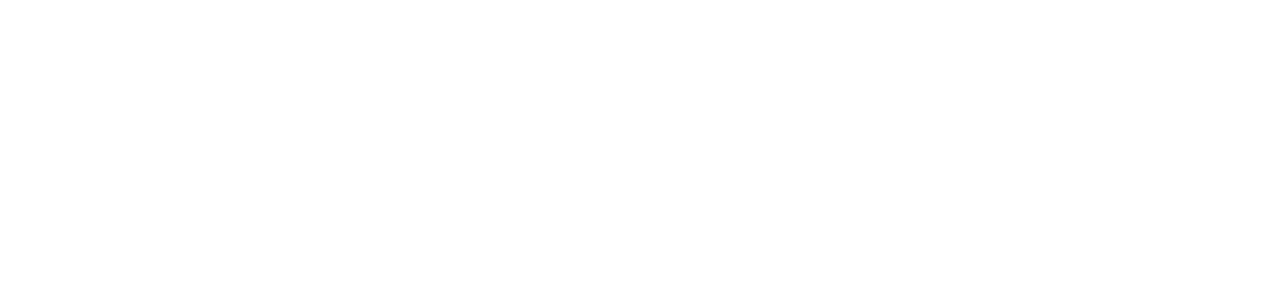
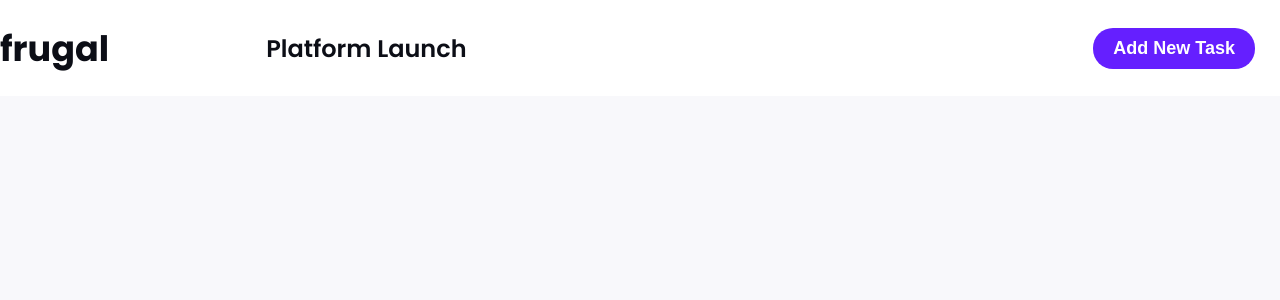
Before and after one commit to TheChrisader/jumble, a React (Create React App) app in the folder client/: page / in a window 1280 px wide. Shown: the top 300 px of the page. Built offline with nearby package versions, Linux system fonts and the light colour scheme.

Commit message:
setup app page

```diff
--- a/client/src/App.tsx
+++ b/client/src/App.tsx
@@ -1,7 +1,25 @@
-import React from "react";
+import { useState } from "react";
+import styled, { ThemeProvider } from "styled-components";
+import Navbar from "./components/Navbar";
+
+import { lightTheme } from "./theme";
+
+const AppWrapper = styled.div`
+  width: 100vw;
+  height: 100vh;
+  background-color: ${(props) => props.theme.colors.main.background};
+`;
 
 function App() {
-  return <div className="App"></div>;
+  const [isThemeLight, setIsThemeLight] = useState(true);
+
+  return (
+    <ThemeProvider theme={lightTheme}>
+      <AppWrapper>
+        <Navbar />
+      </AppWrapper>
+    </ThemeProvider>
+  );
 }
 
 export default App;
```
